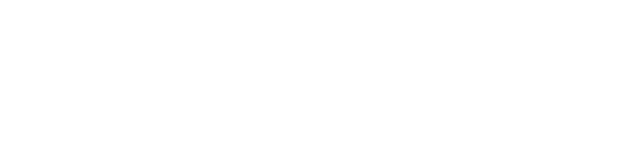
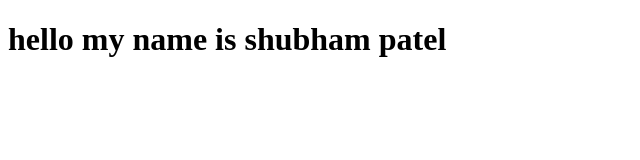
Before and after one commit to Shubham1000patel/local_repo, a plain HTML site: page index.html in a window 1280 px wide. Shown: the whole page, without its empty margins (0-640 px from the left). Drawn offline with Linux system fonts and the light colour scheme.

Commit message:
new heading add

```diff
--- a/index.html
+++ b/index.html
@@ -7,5 +7,7 @@
 </head>
 <body>
 
+    <h1>hello my name is shubham patel</h1>
+
 </body>
 </html>
```
